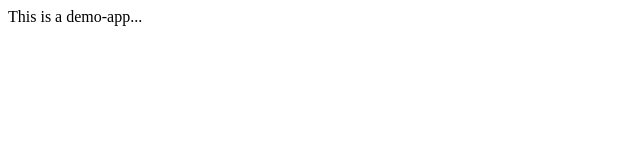
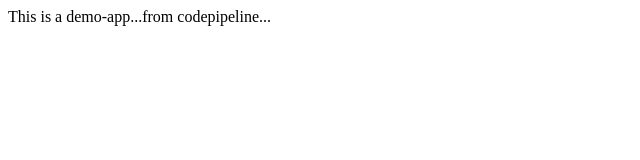
Before and after one commit to PN1234/codepipeline, a plain HTML site: page index.html in a window 1280 px wide. Shown: the whole page, without its empty margins (0-640 px from the left). Drawn offline with Linux system fonts and the light colour scheme.

Commit message:
Update index.html

```diff
--- a/index.html
+++ b/index.html
@@ -5,6 +5,6 @@
     </title>
   </head>
   <body>
-    <p> This is a demo-app...</p>
+    <p> This is a demo-app...from codepipeline...</p>
   </body>
 </html>
```
